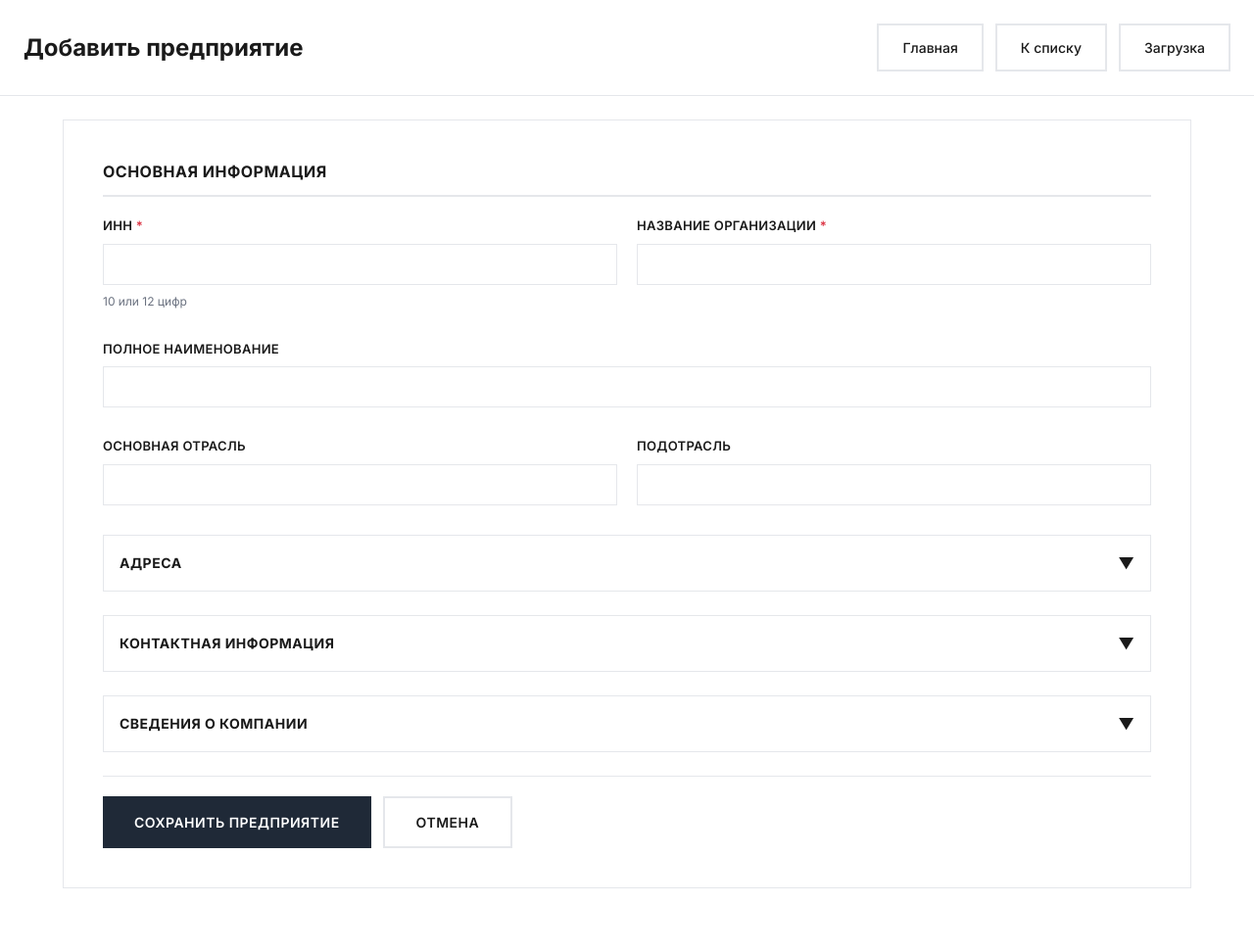
After one commit to DevouringOG/MoscowProm, a Python web app: template app/templates/organization_create.html in a window 1280 px wide. The commit adds this page. Shown: the whole page at 98% size. Run offline with Jinja, Linux system fonts and the light colour scheme; the template is opened without the code that fills it, so the values that code supplies are empty.

Commit message:
Creating new organization from zero

```diff
--- /dev/null
+++ b/app/templates/organization_create.html
@@ -0,0 +1,489 @@
+<!DOCTYPE html>
+<html lang="ru">
+<head>
+ <meta charset="UTF-8">
+ <meta name="viewport" content="width=device-width, initial-scale=1.0">
+ <title>Добавить предприятие - MosProm</title>
+ <link rel="stylesheet" href="/static/css/main.css">
+ <style>
+ body {
+ background: var(--body-bg);
+ margin: 0;
+ padding: 0;
+ }
+
+ .page-header {
+ background: var(--card-bg);
+ border-bottom: 1px solid var(--border-color);
+ padding: 24px;
+ margin-bottom: 24px;
+ display: flex;
+ justify-content: space-between;
+ align-items: center;
+ }
+
+ .page-title {
+ font-size: 24px;
+ font-weight: 700;
+ color: var(--text-primary);
+ }
+
+ .header-actions {
+ display: flex;
+ gap: 12px;
+ }
+
+ .btn-secondary {
+ padding: 12px 24px;
+ background: transparent;
+ color: var(--text-primary);
+ border: 2px solid var(--border-color);
+ font-size: 14px;
+ font-weight: 500;
+ cursor: pointer;
+ text-decoration: none;
+ display: inline-flex;
+ align-items: center;
+ gap: 8px;
+ transition: all 0.3s ease;
+ }
+
+ .btn-secondary:hover {
+ border-color: var(--accent-dark);
+ color: var(--accent-dark);
+ }
+
+ .main-content {
+ max-width: 1200px;
+ margin: 0 auto;
+ padding: 0 24px 40px 24px;
+ }
+
+ .form-card {
+ background: var(--card-bg);
+ border: 1px solid var(--border-color);
+ padding: 40px;
+ margin-bottom: 24px;
+ }
+
+ .section-title {
+ font-size: 16px;
+ font-weight: 700;
+ color: var(--text-primary);
+ margin-bottom: 20px;
+ padding-bottom: 12px;
+ border-bottom: 2px solid var(--border-color);
+ text-transform: uppercase;
+ letter-spacing: 0.5px;
+ }
+
+ .form-grid {
+ display: grid;
+ grid-template-columns: repeat(2, 1fr);
+ gap: 20px;
+ margin-bottom: 30px;
+ }
+
+ .form-grid-full {
+ display: grid;
+ grid-template-columns: 1fr;
+ gap: 20px;
+ margin-bottom: 30px;
+ }
+
+ .form-group {
+ display: flex;
+ flex-direction: column;
+ gap: 8px;
+ }
+
+ .form-label {
+ font-size: 13px;
+ font-weight: 600;
+ color: var(--text-primary);
+ text-transform: uppercase;
+ letter-spacing: 0.3px;
+ }
+
+ .form-label.required::after {
+ content: " *";
+ color: #dc3545;
+ }
+
+ .form-input,
+ .form-select,
+ .form-textarea {
+ padding: 12px;
+ border: 1px solid var(--border-color);
+ font-size: 14px;
+ color: var(--text-primary);
+ background: var(--card-bg);
+ transition: border-color 0.3s;
+ }
+
+ .form-input:focus,
+ .form-select:focus,
+ .form-textarea:focus {
+ outline: none;
+ border-color: var(--accent-dark);
+ }
+
+ .form-textarea {
+ resize: vertical;
+ min-height: 80px;
+ font-family: inherit;
+ }
+
+ .form-hint {
+ font-size: 12px;
+ color: var(--text-secondary);
+ }
+
+ .form-actions {
+ display: flex;
+ gap: 12px;
+ padding-top: 20px;
+ border-top: 1px solid var(--border-color);
+ }
+
+ .btn {
+ padding: 14px 32px;
+ border: none;
+ font-size: 14px;
+ font-weight: 600;
+ cursor: pointer;
+ text-decoration: none;
+ display: inline-flex;
+ align-items: center;
+ gap: 8px;
+ transition: all 0.3s ease;
+ text-transform: uppercase;
+ letter-spacing: 0.5px;
+ }
+
+ .btn-primary {
+ background: var(--accent-dark);
+ color: var(--card-bg);
+ }
+
+ .btn-primary:hover {
+ background: #5568d3;
+ transform: translateY(-1px);
+ box-shadow: 0 4px 12px rgba(0, 0, 0, 0.15);
+ }
+
+ .btn-cancel {
+ background: transparent;
+ color: var(--text-primary);
+ border: 2px solid var(--border-color);
+ }
+
+ .btn-cancel:hover {
+ border-color: var(--accent-dark);
+ color: var(--accent-dark);
+ }
+
+ .alert {
+ padding: 16px;
+ margin-bottom: 20px;
+ border: 1px solid;
+ }
+
+ .alert-success {
+ background: #d4edda;
+ border-color: #c3e6cb;
+ color: #155724;
+ }
+
+ .alert-error {
+ background: #f8d7da;
+ border-color: #f5c6cb;
+ color: #721c24;
+ }
+
+ .collapsible-section {
+ margin-bottom: 24px;
+ }
+
+ .section-header {
+ padding: 16px;
+ background: var(--body-bg);
+ border: 1px solid var(--border-color);
+ cursor: pointer;
+ display: flex;
+ justify-content: space-between;
+ align-items: center;
+ transition: all 0.3s;
+ }
+
+ .section-header:hover {
+ background: var(--accent-light);
+ }
+
+ .section-header-title {
+ font-size: 14px;
+ font-weight: 700;
+ text-transform: uppercase;
+ letter-spacing: 0.5px;
+ }
+
+ .section-toggle {
+ font-size: 16px;
+ font-weight: 700;
+ }
+
+ .section-content {
+ border: 1px solid var(--border-color);
+ border-top: none;
+ padding: 24px;
+ display: none;
+ }
+
+ .section-content.active {
+ display: block;
+ }
+ </style>
+</head>
+<body>
+ <!-- Page Header -->
+ <div class="page-header">
+ <h1 class="page-title">Добавить предприятие</h1>
+ <div class="header-actions">
+ <a href="/" class="btn-secondary">Главная</a>
+ <a href="/organizations" class="btn-secondary">К списку</a>
+ <a href="/upload" class="btn-secondary">Загрузка</a>
+ </div>
+ </div>
+
+ <div class="main-content">
+ <!-- Alert Messages -->
+ <div id="alertContainer"></div>
+
+ <!-- Main Form Card -->
+ <form id="organizationForm" class="form-card">
+ <!-- Basic Information Section -->
+ <div class="section-title">Основная информация</div>
+
+ <div class="form-grid">
+ <div class="form-group">
+ <label class="form-label required">ИНН</label>
+ <input type="text" name="inn" class="form-input" required maxlength="12" pattern="[0-9]{10,12}">
+ <span class="form-hint">10 или 12 цифр</span>
+ </div>
+
+ <div class="form-group">
+ <label class="form-label required">Название организации</label>
+ <input type="text" name="name" class="form-input" required>
+ </div>
+ </div>
+
+ <div class="form-grid-full">
+ <div class="form-group">
+ <label class="form-label">Полное наименование</label>
+ <input type="text" name="full_name" class="form-input">
+ </div>
+ </div>
+
+ <div class="form-grid">
+ <div class="form-group">
+ <label class="form-label">Основная отрасль</label>
+ <input type="text" name="main_industry" class="form-input">
+ </div>
+
+ <div class="form-group">
+ <label class="form-label">Подотрасль</label>
+ <input type="text" name="main_subindustry" class="form-input">
+ </div>
+ </div>
+
+ <!-- Collapsible Sections -->
+
+ <!-- Addresses Section -->
+ <div class="collapsible-section">
+ <div class="section-header" onclick="toggleSection('addresses')">
+ <span class="section-header-title">Адреса</span>
+ <span class="section-toggle" id="toggle-addresses">▼</span>
+ </div>
+ <div class="section-content" id="content-addresses">
+ <div class="form-grid-full">
+ <div class="form-group">
+ <label class="form-label">Юридический адрес</label>
+ <input type="text" name="legal_address" class="form-input">
+ </div>
+
+ <div class="form-group">
+ <label class="form-label">Производственный адрес</label>
+ <input type="text" name="production_address" class="form-input">
+ </div>
+
+ <div class="form-group">
+ <label class="form-label">Дополнительный адрес</label>
+ <input type="text" name="additional_address" class="form-input">
+ </div>
+ </div>
+
+ <div class="form-grid">
+ <div class="form-group">
+ <label class="form-label">Район</label>
+ <input type="text" name="district" class="form-input">
+ </div>
+
+ <div class="form-group">
+ <label class="form-label">Регион</label>
+ <input type="text" name="region" class="form-input">
+ </div>
+ </div>
+ </div>
+ </div>
+
+ <!-- Contact Information Section -->
+ <div class="collapsible-section">
+ <div class="section-header" onclick="toggleSection('contacts')">
+ <span class="section-header-title">Контактная информация</span>
+ <span class="section-toggle" id="toggle-contacts">▼</span>
+ </div>
+ <div class="section-content" id="content-contacts">
+ <div class="form-grid">
+ <div class="form-group">
+ <label class="form-label">Телефон</label>
+ <input type="tel" name="phone" class="form-input">
+ </div>
+
+ <div class="form-group">
+ <label class="form-label">Email</label>
+ <input type="email" name="email" class="form-input">
+ </div>
+ </div>
+
+ <div class="form-grid">
+ <div class="form-group">
+ <label class="form-label">Веб-сайт</label>
+ <input type="url" name="website" class="form-input">
+ </div>
+
+ <div class="form-group">
+ <label class="form-label">Email руководителя</label>
+ <input type="email" name="head_email" class="form-input">
+ </div>
+ </div>
+ </div>
+ </div>
+
+ <!-- Company Information Section -->
+ <div class="collapsible-section">
+ <div class="section-header" onclick="toggleSection('company')">
+ <span class="section-header-title">Сведения о компании</span>
+ <span class="section-toggle" id="toggle-company">▼</span>
+ </div>
+ <div class="section-content" id="content-company">
+ <div class="form-grid">
+ <div class="form-group">
+ <label class="form-label">Размер компании</label>
+ <select name="company_size" class="form-select">
+ <option value="">Не указано</option>
+ <option value="Микро">Микро</option>
+ <option value="Малое">Малое</option>
+ <option value="Среднее">Среднее</option>
+ <option value="Крупное">Крупное</option>
+ </select>
+ </div>
+
+ <div class="form-group">
+ <label class="form-label">Статус</label>
+ <input type="text" name="status_final" class="form-input">
+ </div>
+ </div>
+
+ <div class="form-grid">
+ <div class="form-group">
+ <label class="form-label">ФИО руководителя</label>
+ <input type="text" name="head_name" class="form-input">
+ </div>
+
+ <div class="form-group">
+ <label class="form-label">Дата регистрации</label>
+ <input type="date" name="registration_date" class="form-input">
+ </div>
+ </div>
+
+ <div class="form-grid-full">
+ <div class="form-group">
+ <label class="form-label">Информация о компании</label>
+ <textarea name="company_info" class="form-textarea"></textarea>
+ </div>
+ </div>
+ </div>
+ </div>
+
+ <!-- Form Actions -->
+ <div class="form-actions">
+ <button type="submit" class="btn btn-primary">Сохранить предприятие</button>
+ <a href="/organizations" class="btn btn-cancel">Отмена</a>
+ </div>
+ </form>
+ </div>
+
+ <script>
+ function toggleSection(sectionId) {
+ const content = document.getElementById(`content-${sectionId}`);
+ const toggle = document.getElementById(`toggle-${sectionId}`);
+
+ if (content.classList.contains('active')) {
+ content.classList.remove('active');
+ toggle.textContent = '▼';
+ } else {
+ content.classList.add('active');
+ toggle.textContent = '▲';
+ }
+ }
+
+ document.getElementById('organizationForm').addEventListener('submit', async (e) => {
+ e.preventDefault();
+
+ const formData = new FormData(e.target);
+ const data = {};
+
+ for (const [key, value] of formData.entries()) {
+ if (value.trim() !== '') {
+ data[key] = value;
+ }
+ }
+
+ try {
+ const response = await fetch('/api/organizations', {
+ method: 'POST',
+ headers: {
+ 'Content-Type': 'application/json',
+ },
+ body: JSON.stringify(data)
+ });
+
+ const result = await response.json();
+
+ if (response.ok) {
+ showAlert('success', `УСПЕШНО: Предприятие "${data.name}" добавлено`);
+ setTimeout(() => {
+ window.location.href = `/organizations/${result.organization_id}`;
+ }, 1500);
+ } else {
+ showAlert('error', `ОШИБКА: ${result.detail || 'Не удалось добавить предприятие'}`);
+ }
+ } catch (error) {
+ showAlert('error', `ОШИБКА: ${error.message}`);
+ }
+ });
+
+ function showAlert(type, message) {
+ const container = document.getElementById('alertContainer');
+ const alert = document.createElement('div');
+ alert.className = `alert alert-${type}`;
+ alert.textContent = message;
+ container.appendChild(alert);
+
+ setTimeout(() => {
+ alert.remove();
+ }, 5000);
+ }
+ </script>
+</body>
+</html>
--- a/app/templates/organizations.html
+++ b/app/templates/organizations.html
@@ -493,7 +493,8 @@
  <div class="header-buttons">
  <a href="/" class="btn btn-secondary">Главная</a>
  <a href="/analytics" class="btn btn-secondary">Аналитика</a>
- <a href="/upload" class="btn btn-primary">Загрузить данные</a>
+ <a href="/upload" class="btn btn-secondary">Загрузить данные</a>
+ <a href="/organizations/create" class="btn btn-primary">Добавить</a>
 </div>
 </div>
 
--- a/app/templates/upload.html
+++ b/app/templates/upload.html
@@ -544,6 +544,7 @@
  <a href="/" class="btn-secondary">Главная</a>
  <a href="/organizations" class="btn-secondary">К списку</a>
  <a href="/analytics" class="btn-secondary">Аналитика</a>
+ <a href="/organizations/create" class="btn-secondary">Добавить</a>
  </div>
  </div>
 
```
Also changed, not shown: app/__init__.py (+108 -1 lines).
